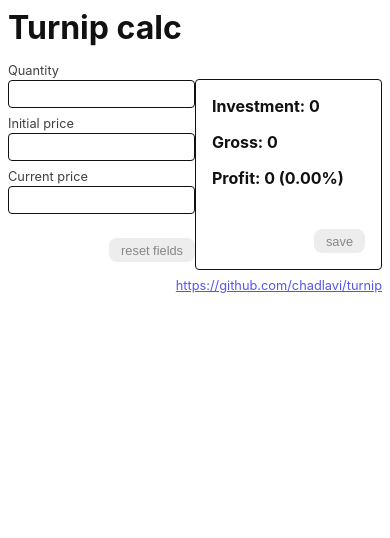
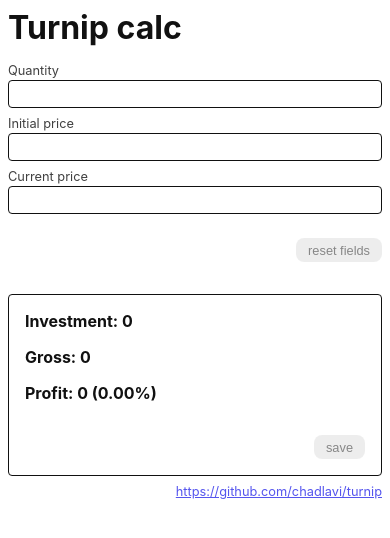
Before and after one commit to chadlavi/turnip, a React (Create React App) app: page / in a window 390 px wide. Shown: the top 538 px of the page. Built offline with nearby package versions, Linux system fonts and the light colour scheme.

Commit message:
phone-sized device improvement

```diff
--- a/src/Turnip.css
+++ b/src/Turnip.css
@@ -88,6 +88,7 @@ main.app > .half {
   padding: 4px;
   text-align: right;
   width: 100%;
+  -webkit-appearance: none;
 }
 
 input[type=number] {
@@ -192,7 +193,7 @@ tr:nth-child(even) {
 }
 
 @media (max-width: 600px) {
-  main.app > form, main.app > div {
+  main.app > form, main.app > div, main.app .half {
     flex-basis: 100%;
     padding-left: 0;
     padding-right: 0;
--- a/src/Turnip.tsx
+++ b/src/Turnip.tsx
@@ -99,6 +99,7 @@ const Turnip = (): JSX.Element => {
                   name={f.id}
                   onChange={onChange}
                   type={'text'}
+                  pattern={'[0-9]*'}
                   value={f.value}
                 />
               </label>
```
Also changed, not shown: 12 other files (tests, documents, lock files or other folders).
